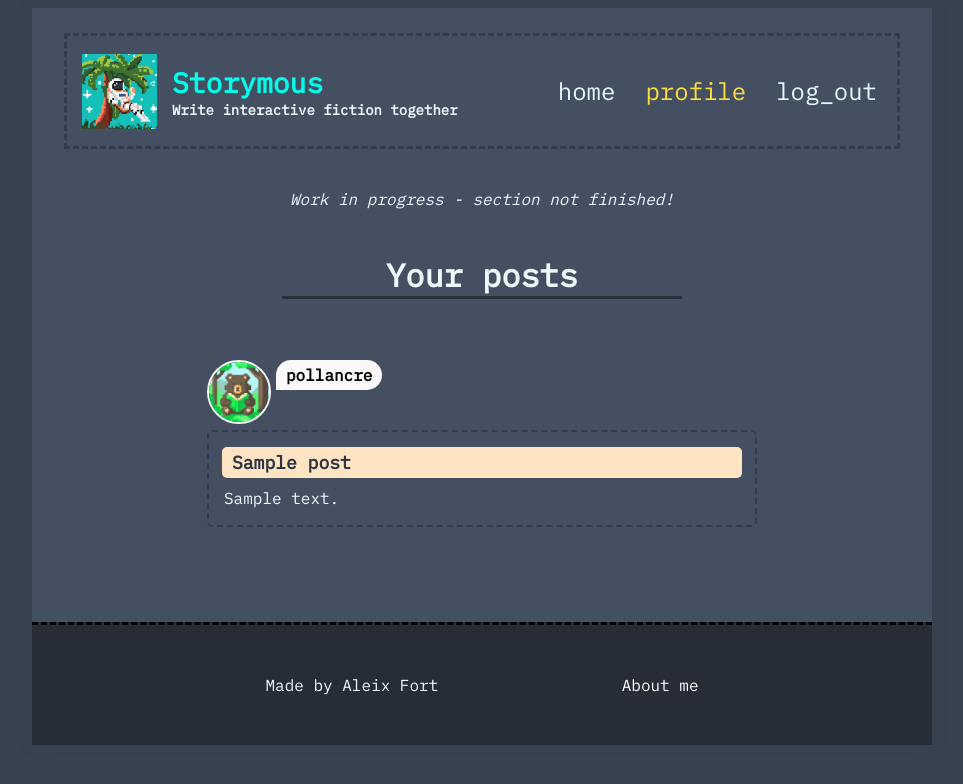
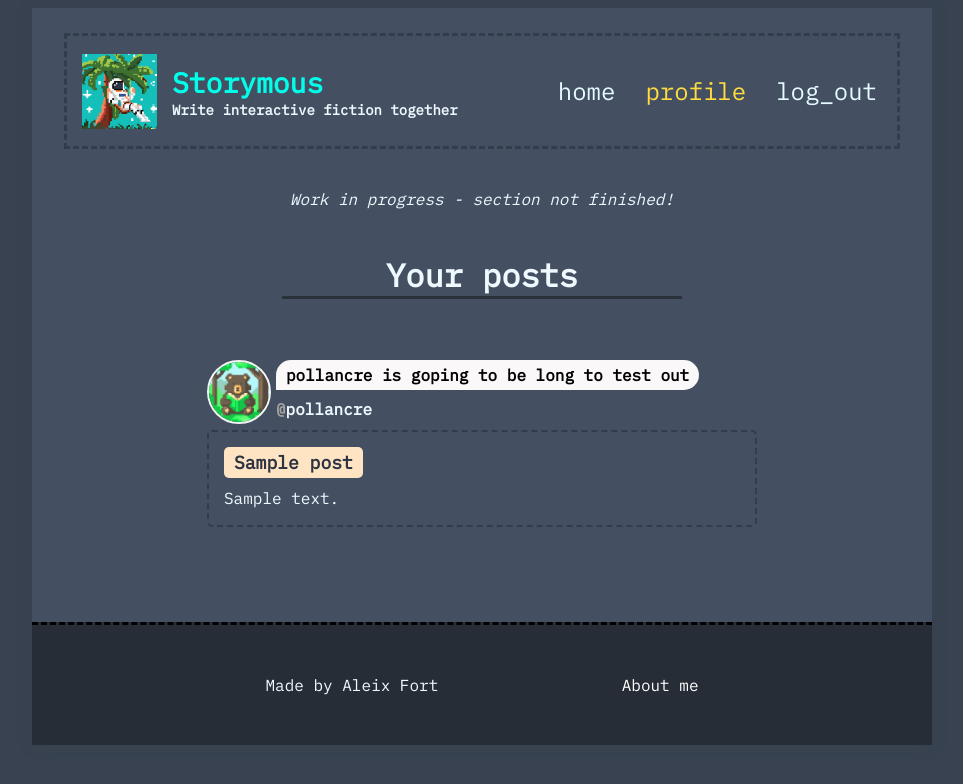
Before and after one commit to aleixfortm/storymous-old, a Flask app: a page that uses templates/profile.html in a window 1280 px wide. Shown: the top 784 px of the page, without its empty margins (158-1121 px from the left). Run offline with Flask 2, Linux system fonts and the light colour scheme; a user stored in the database is signed in; a database or web service that is not in the repository returns one stand-in record (values such as "Sample title"); parts of the project's set-up code (start-up, migrations or seed data) failed here and were passed over; some libraries are stand-ins or nearby versions.

Commit message:
Added comments and styles

```diff
--- a/static/styles.css
+++ b/static/styles.css
@@ -393,7 +393,8 @@ body {
     justify-content: left;
     border-radius: 5px;
     margin-bottom: 8px;
-    width: 100%;
+    width: auto;
+    word-wrap: break-word;
 }
 
 .story__title {
@@ -403,8 +404,6 @@ body {
     margin: 0px 0px;
     font-size: large;
     word-wrap: break-word;
-    flex-shrink: 1;
-    max-width: 100%;
 }
 
 .story__upper {
@@ -413,6 +412,7 @@ body {
     justify-content: space-between;
     align-items: center;
     padding: 0px 0px;
+    width: fit-content;
 }
 
 .story__user-container {
@@ -424,6 +424,7 @@ body {
 .story__user-img-container {
     display: flex;
     flex-direction: column;
+    justify-content: flex-end;
 }
 
 .story__user-img {
@@ -437,15 +438,25 @@ body {
     display: flex;
     flex-direction: column;
     margin: 0 0 0 5px;
+    width: fit-content;
+    hyphens: auto;
+    justify-content: space-between;
 }
 
-.story__user-name {
+.story__user-comment {
     margin-top: 0px;
     font-weight: bold;
     color: black;
     background-color: #faf8f8;
     padding: 5px 10px;
     border-radius: 15px 15px 15px 0;
+    text-align: left;
+    word-wrap: break-word;
+    width: auto;
+}
+
+.story__username {
+    margin: 5px 0px;
 }
 
 .story__user-tags {
@@ -775,3 +786,18 @@ input[type="submit"]:hover {
         margin-top: 15px;
     }
   }
+
+
+/* ----------- GLOBAL SELECTORS -------------*/
+
+.cur-def{
+    cursor: default;
+}
+
+.cur-pnt {
+    cursor: pointer;
+}
+
+.lower {
+    color: #a1a1a1;
+}
--- a/templates/feeds/templates.html
+++ b/templates/feeds/templates.html
@@ -15,7 +15,7 @@
     <section class="story">
         {% if stories %}
             {% for story in stories %}
-            <a href="{{ url_for('posts.post', post_id=story['_id']) }}" style="color: inherit; text-decoration: none;">
+
                 <div class="story__user-container">
                     <div class="story__user-img-container">
                         <img src="/static/img/logo.png" alt="Profile picture" class="story__user-img">
@@ -29,6 +29,7 @@
                         </div>
                     </div>
                 </div>
+            <a href="{{ url_for('posts.post', post_id=story['_id']) }}" style="color: inherit; text-decoration: none;"></a>
                 <article class="story__article">
                     <div class="story__upper">
                         <div class="story__title-container">
--- a/templates/profile.html
+++ b/templates/profile.html
@@ -16,15 +16,17 @@
         <section class="story">
             {% if stories %}
                 {% for story in stories %}
-                <a href="{{ url_for('posts.post', post_id=story['_id']) }}" style="color: inherit; text-decoration: none;">
+
                     <div class="story__user-container">
                         <div class="story__user-img-container">
                             <img src="/static/img/default.png" alt="Profile picture" class="story__user-img">
                         </div>
                         <div class="story__user-info-container">
-                            <div class="story__user-name">pollancre</div>
+                            <div class="story__user-comment cur-def">pollancre is goping to be long to test out</div>
+                            <div class="story__username cur-pnt""> <span class="lower"><b>@</span>pollancre</b></div>
                         </div>
                     </div>
+                <a href="{{ url_for('posts.post', post_id=story['_id']) }}" style="color: inherit; text-decoration: none;">
                     <article class="story__article">
                         <div class="story__upper">
                             <div class="story__title-container">
```
Also changed, not shown: static/img/reply_icon.png (added).
